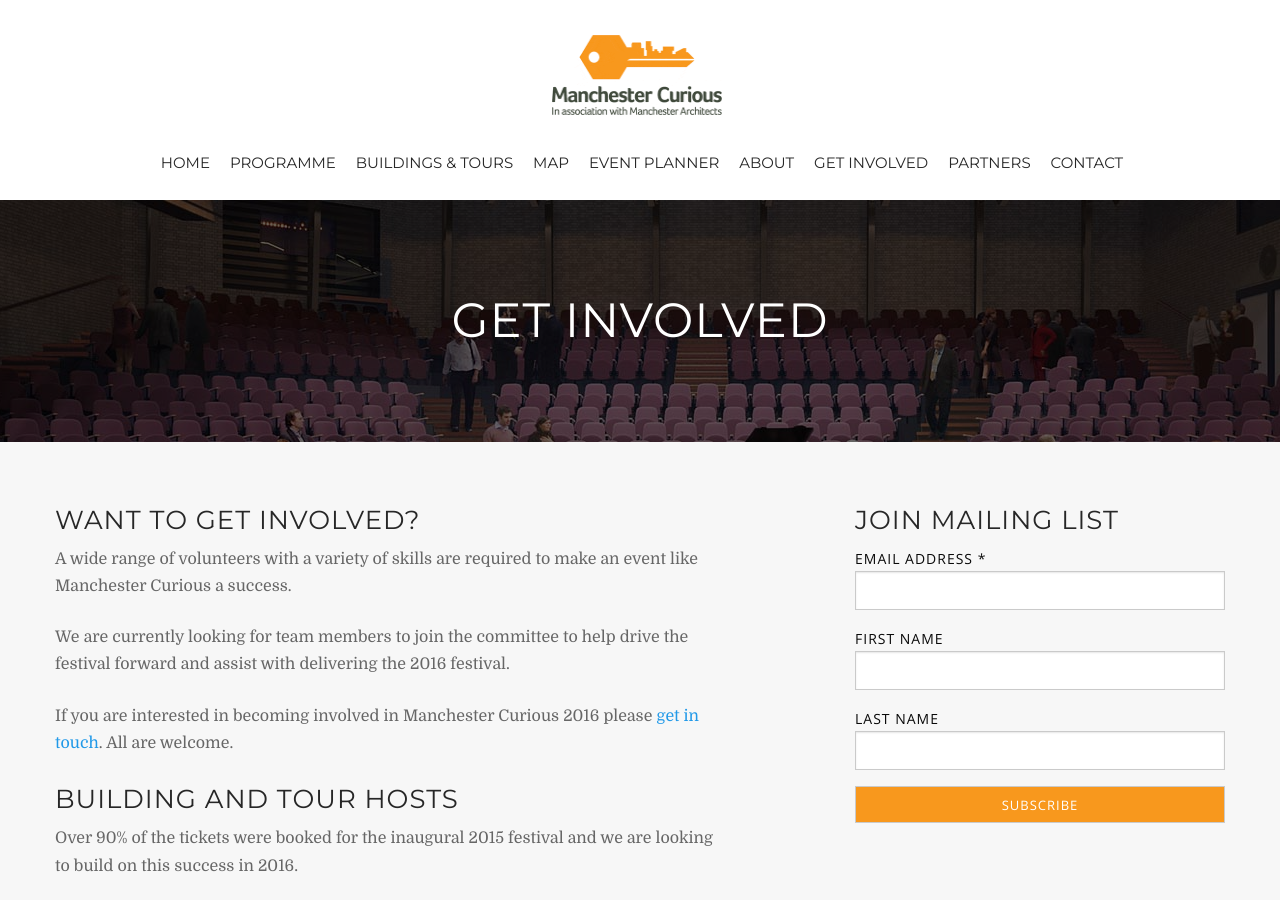
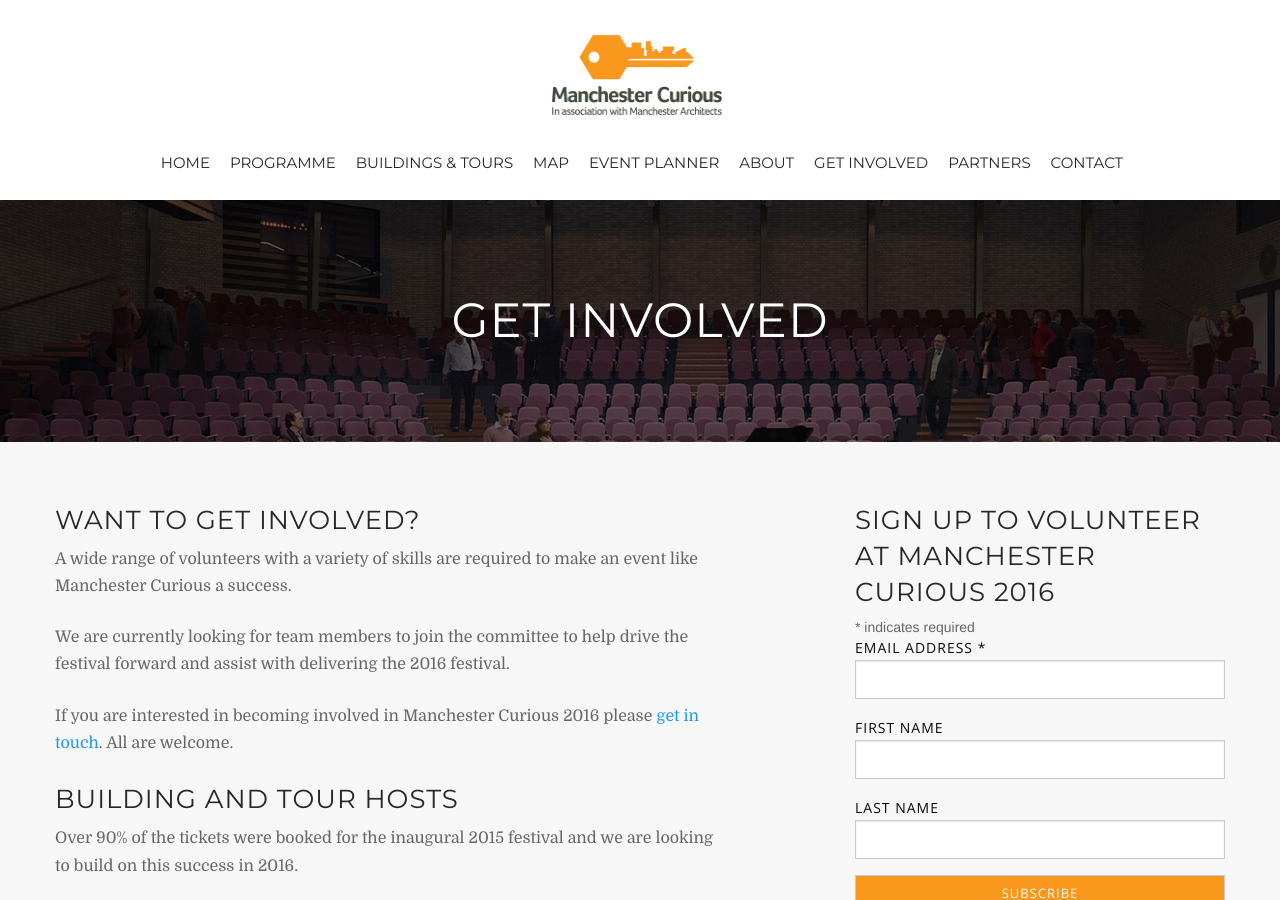
Before and after one commit to manchester-curious/manchester-curious.github.io, a Jekyll site: the page built from get-involved.html, in a window 1280 px wide and 900 px high. Built offline with Jekyll 4.4.1, drawn with Linux system fonts in a browser that asks for light colours; nearby versions of some CDN libraries; comment, search, counter and statistics services are not loaded.

Commit message:
Volunteers sign up form

```diff
--- a/get-involved.html
+++ b/get-involved.html
@@ -35,9 +35,10 @@ promos:
 			#mc_embed_signup{background:#fff; clear:left; font:14px Helvetica,Arial,sans-serif; }
 		</style>
 		<div id="mc_embed_signup">
-		<form action="//manchestercurious.us11.list-manage.com/subscribe/post?u=d8fb12d5d66923a46964036e9&amp;id=47febe0062" method="post" id="mc-embedded-subscribe-form" name="mc-embedded-subscribe-form" class="validate" target="_blank" novalidate>
+		<form action="//manchestercurious.us11.list-manage.com/subscribe/post?u=d8fb12d5d66923a46964036e9&amp;id=c594448977" method="post" id="mc-embedded-subscribe-form" name="mc-embedded-subscribe-form" class="validate" target="_blank" novalidate>
 		    <div id="mc_embed_signup_scroll">
-			<h2>Join Mailing List</h2>
+			<h2>Sign up to Volunteer at Manchester Curious 2016</h2>
+		<div class="indicates-required"><span class="asterisk">*</span> indicates required</div>
 		<div class="mc-field-group">
 			<label for="mce-EMAIL">Email Address  <span class="asterisk">*</span>
 		</label>
@@ -54,12 +55,13 @@ promos:
 			<div id="mce-responses" class="clear">
 				<div class="response" id="mce-error-response" style="display:none"></div>
 				<div class="response" id="mce-success-response" style="display:none"></div>
-			</div>    <!-- real people should not fill this in and expect good things - do not remove this or risk form bot signups-->
-		    <div style="position: absolute; left: -5000px;" aria-hidden="true"><input type="text" name="b_d8fb12d5d66923a46964036e9_47febe0062" tabindex="-1" value=""></div>
+			</div>
+		    <div style="position: absolute; left: -5000px;" aria-hidden="true"><input type="text" name="b_d8fb12d5d66923a46964036e9_c594448977" tabindex="-1" value=""></div>
 		    <div class="clear"><input type="submit" value="Subscribe" name="subscribe" id="mc-embedded-subscribe" class="button"></div>
 		    </div>
 		</form>
 		</div>
+		<script type='text/javascript' src='//s3.amazonaws.com/downloads.mailchimp.com/js/mc-validate.js'></script><script type='text/javascript'>(function($) {window.fnames = new Array(); window.ftypes = new Array();fnames[0]='EMAIL';ftypes[0]='email';fnames[1]='FNAME';ftypes[1]='text';fnames[2]='LNAME';ftypes[2]='text';}(jQuery));var $mcj = jQuery.noConflict(true);</script>
 
 		<!--End mc_embed_signup-->
          </div>
```
Lines whose indentation alone changed are shown as unchanged.
